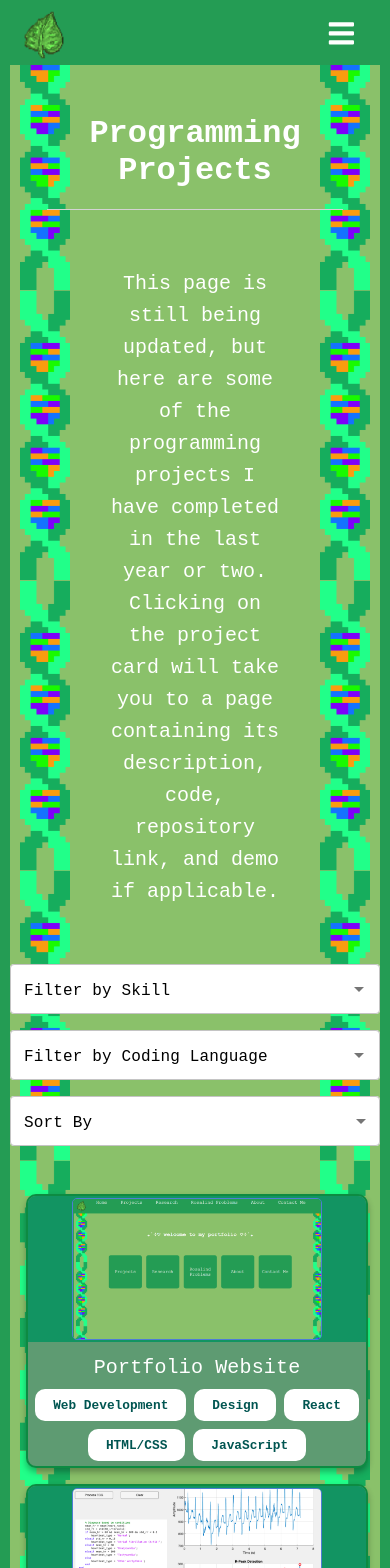
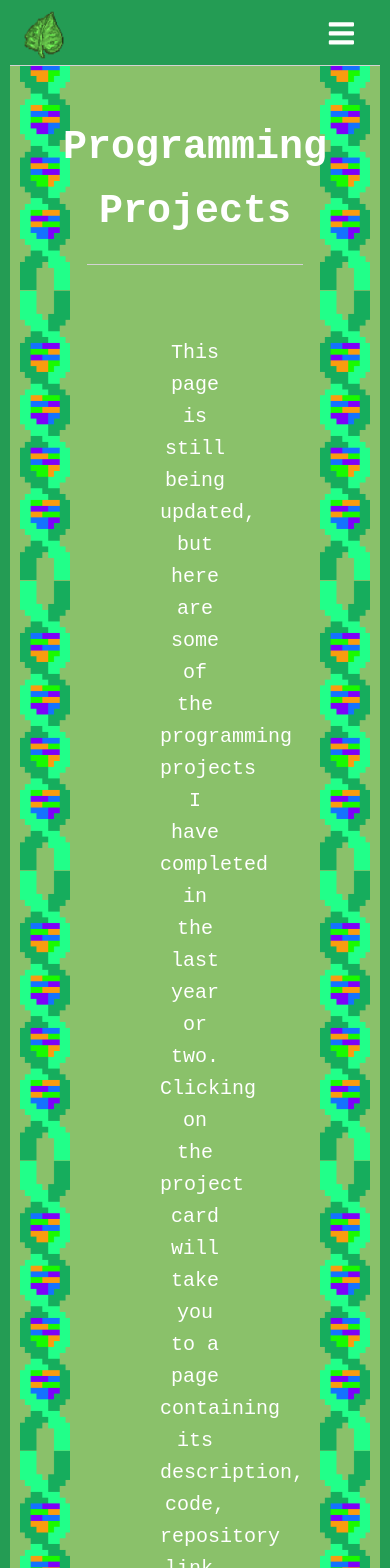
Before and after one commit to zawmbi/zawmbi.github.io, a React (Create React App) app: page /projects in a window 390 px wide. Shown: the top 1568 px of the page. Built offline with nearby package versions, Linux system fonts and the light colour scheme.

Commit message:
adjustments made to project page display

```diff
--- a/src/App.js
+++ b/src/App.js
@@ -39,8 +39,11 @@ function App() {
       ) : (
         <BrowserRouter basename="/">
           <NavBar />
+          <div className="content-container">
             <Routes>
-            <Route path="/" element={
+              <Route
+                path="/"
+                element={
                   <main>
                     <section className="intro">
                       <h1>₊˚⊹♡ welcome to my portfolio ♡⊹˚₊ </h1>
@@ -49,18 +52,22 @@ function App() {
                       <Cards projects={projects} />
                     </section>
                   </main>
-            } />
-
+                }
+              />
               <Route path="/projects" element={<Projects />} />
               <Route path="/projects/:id" element={<ProjectDetail />} />
               <Route path="/research" element={<Research />} />
               <Route path="/rosalind" element={<Rosalind />} />
               <Route path="/about" element={<About />} />
               <Route path="/contact" element={<Contact />} />
-            <Route path="/programmingprojects/wildfire-analysis.js" element={<WildfireAnalysis />} />
+              <Route
+                path="/programmingprojects/wildfire-analysis.js"
+                element={<WildfireAnalysis />}
+              />
+            </Routes>
+          </div>
+        </BrowserRouter>
 
-          </Routes>
-        </BrowserRouter>
       )}
     </React.Fragment>
   );
@@ -69,6 +76,6 @@ function App() {
 export default App;
 
 <Routes>
-  {/* Other routes */}
+  {/* routes for the projects page(s) */}
   <Route path="/programmingprojects/wildfire-analysis" element={<WildfireAnalysis />} />
 </Routes>;
--- a/src/cards.css
+++ b/src/cards.css
@@ -9,9 +9,9 @@
     display: flex;
     flex-wrap: wrap; /* Allow cards to wrap to the next row if needed */
     justify-content: center; /* Center cards horizontally */
-    gap: 20px; /* Space between cards */
+    gap: 15px; /* Space between cards */
     margin: auto; /* Add space around the container */
-    padding: 5rem 70px; /*space between cards and the title, and cards and the borders of the site */
+    /* padding: 5rem 70px; space between cards and the title, and cards and the borders of the site */
 
   }
 
--- a/src/components/ProjectCard.js
+++ b/src/components/ProjectCard.js
@@ -13,7 +13,7 @@ const ProjectCard = ({ project }) => {
           <img src={image} alt={title} />
         </div>
         <div className="project-card-content">
-          <Typography variant="h6" className="project-title">
+          <Typography className="project-title">
             {title}
           </Typography>
           <Typography variant="body2" className="project-description">
--- a/src/projects.css
+++ b/src/projects.css
@@ -2,6 +2,12 @@
 * {
   font-family: 'Courier New', Courier, monospace !important;
 }
+
+:root {
+  --background-light-green: #8AC16A;
+  --dark-green: #249C54;
+  --beautiful-green: #135a48;
+  }
 
 /* Material-UI Typography and Components */
 .MuiTypography-root,
@@ -52,7 +58,11 @@
 /* Project Card Styling */
 .project-card {
   width: 250px;
-  background-color: rgb(94, 155, 114); /* Dark green background */
+  height: auto;
+  max-width: 250px;
+  max-height: 400px;
+  padding: 0px 0px;
+  background-color: rgb(85, 174, 115); /* Dark green background */
   border: 2px solid rgb(13, 139, 66); /* Border color */
   border-radius: 10px;
   overflow: hidden;
@@ -67,7 +77,7 @@
 
 /* Image Section (Top Half of Card) */
 .project-card-image {
-  background-color: rgb(18, 148, 98); /* Background for image area */
+  background-color: var(--dark-green); /* Background for image area */
   padding: 3px;
   height: 140px;
   display: flex;
@@ -88,6 +98,11 @@
   text-align: center;
 }
 
+.project-card-content .project-title {
+  font-size: 1rem !important; /* Adjust the font size */
+}
+
+
 .project-card-link
 {
   text-decoration:none;
@@ -97,14 +112,14 @@
 .project-title {
   color: white;
   padding: 5px 5px;
+  font-size: 100px;
 }
 
 .project-description {
   color: white;
-  font-size: 0.9rem;
-    font-weight: bold;
-
-  margin-bottom: 16px;
+  font-size: 0.5rem;
+  font-weight: bold;
+  margin-bottom: 10px;
 }
 
 /* Tags Section */
@@ -121,23 +136,23 @@
   font-size: 0.8rem !important;
   font-weight: bold;
   border-radius: 10px !important; /*  rounded corners */
-  padding: 4px 6px !important;
+  padding: 0px 0px !important;
 }
 
 
-/* Container for Project Cards */
+
 .project-cards-container {
   display: flex;
   flex-wrap: wrap;
   justify-content: center;
-  gap: 2rem; /* Space between cards */
-  padding: 1rem;
+  gap: 2rem; /* Maintains consistent spacing between cards */
 }
 
 /* Filter and Sort Styling */
 .filter-box {
   width: 300px; /* Set consistent width for all filter and sort dropdowns */
   height: 50px; /* Set consistent height */
+
 }
 
 .filter-sort-container {
@@ -161,17 +176,22 @@
   .project-cards-container {
     flex-direction: column;
     gap: 1rem;
+    align-items: center; /* Align vertically */
+
   }
 
   .project-card {
     width: 100%; /* Full-width cards for phones */
+
   }
 
   .filter-sort-container {
     flex-direction: column; /* Stack filters and sort options vertically */
+    align-items: center; /* Align vertically */
+
   }
 
   .filter-box {
-    width: 100%; /* Full width for smaller screens */
+    width: 70%; /* Full width for smaller screens */
   }
 }
--- a/src/research.css
+++ b/src/research.css
@@ -19,3 +19,8 @@
   border-radius: 8px; /* rounded corners */
   box-shadow: 0px 4px 6px rgba(0, 0, 0, 0.2); /*subtle shadow */
 }
+
+body.research {
+  background-image: none !important;
+  border: none !important;
+}
--- a/src/style.css
+++ b/src/style.css
@@ -23,16 +23,12 @@ header {
   align-items: center;
   justify-content: space-between;
   height: auto;
+  border-bottom: 1px solid lightgrey ;
   padding: 0rem 1.5rem;/* global font */
   * {
     font-family: 'Courier New', Courier, monospace;
   }
 
-  /* define color variables */
-  :root {
-    --background-light-green: #8AC16A;
-    --dark-green: #249C54;
-  }
 
   /* division line styling */
   hr {
@@ -40,7 +36,6 @@ header {
     height: 1px;
     margin: 20px auto;
     background-color: lightgray;
-    border: none;
   }
 
   /* consistent horizontal padding and typography */
@@ -104,10 +99,11 @@ body {
   background-size: 50px, 50px;
   color: white;
   border: 10px solid var(--dark-green);
-  padding: 0px;
+  padding: 0px; /* would be good to adjust for projects page, but it affects the navbar */
   margin: 0;
   text-align: center;
   min-height: 100vh;
+  box-sizing: border-box;
 }
 
 nav a {
@@ -211,7 +207,7 @@ hr {
 
 
 .content-container {
-  padding: 0px 100px; /* consistent horizontal padding */
+  padding: 0px 50px; /* consistent horizontal padding */
   font-size: 20px;    /* consistent font size */
   margin: 0px;        /* no additional margin */
   line-height: 1.6;   /* consistent line height */
@@ -224,8 +220,9 @@ hr {
 }
 
 @media only screen and (max-width: 600px) {
-  .content-container {
-    padding: 0px 20px; /* even smaller padding for small screens */
+  .content-wrapper {
+    padding-left: 1rem;
+    padding-right: 1rem;
   }
 }
 
```
Also changed, not shown: public/attachments/README.jpeg (added), 1 other file (tests, documents, lock files or other folders). Lines whose indentation alone changed are shown as unchanged.
